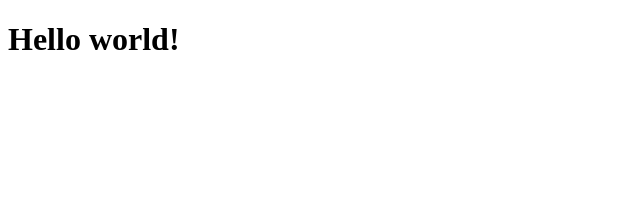
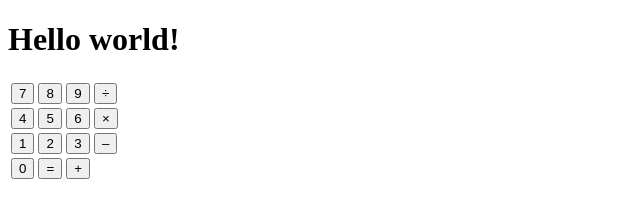
Before and after one commit to Alec1999/odin-calculator, a plain HTML site: page index.html in a window 1280 px wide. Shown: the whole page, without its empty margins (0-640 px from the left). Drawn offline with Linux system fonts and the light colour scheme.

Commit message:
Add basic button layout for calculator.

```diff
--- a/index.html
+++ b/index.html
@@ -8,6 +8,63 @@
 </head>
 <body>
     <h1>Hello world!</h1>
+    <div id="calculator-body">
+        <table>
+            <tr>
+                <td>
+                    <button>7</button>
+                </td>
+                <td>
+                    <button>8</button>
+                </td>
+                <td>
+                    <button>9</button>
+                </td>
+                <td>
+                    <button>÷</button>
+                </td>
+            </tr>
+            <tr>
+                <td>
+                    <button>4</button>
+                </td>
+                <td>
+                    <button>5</button>
+                </td>
+                <td>
+                    <button>6</button>
+                </td>
+                <td>
+                    <button>×</button>
+                </td>
+            </tr>
+            <tr>
+                <td>
+                    <button>1</button>
+                </td>
+                <td>
+                    <button>2</button>
+                </td>
+                <td>
+                    <button>3</button>
+                </td>
+                <td>
+                    <button>–</button>
+                </td>
+            </tr>
+            <tr>
+                <td>
+                    <button>0</button>
+                </td>
+                <td id="equals-btn">
+                    <button >=</button>
+                </td>
+                <td>
+                    <button>+</button>
+                </td>
+            </tr>
+        </table>
+    </div>
     <script src="main.js"></script>
 </body>
 </html>
--- a/main.js
+++ b/main.js
@@ -1,3 +1,4 @@
+const calculatorBody = document.getElementById("calculator-body");
 let firstDigit = 3;
 let operator = "+";
 let secondDigit = 4;
--- a/style.css
+++ b/style.css
@@ -0,0 +1,3 @@
+#calculator-body {
+    display: flex;
+}
```
